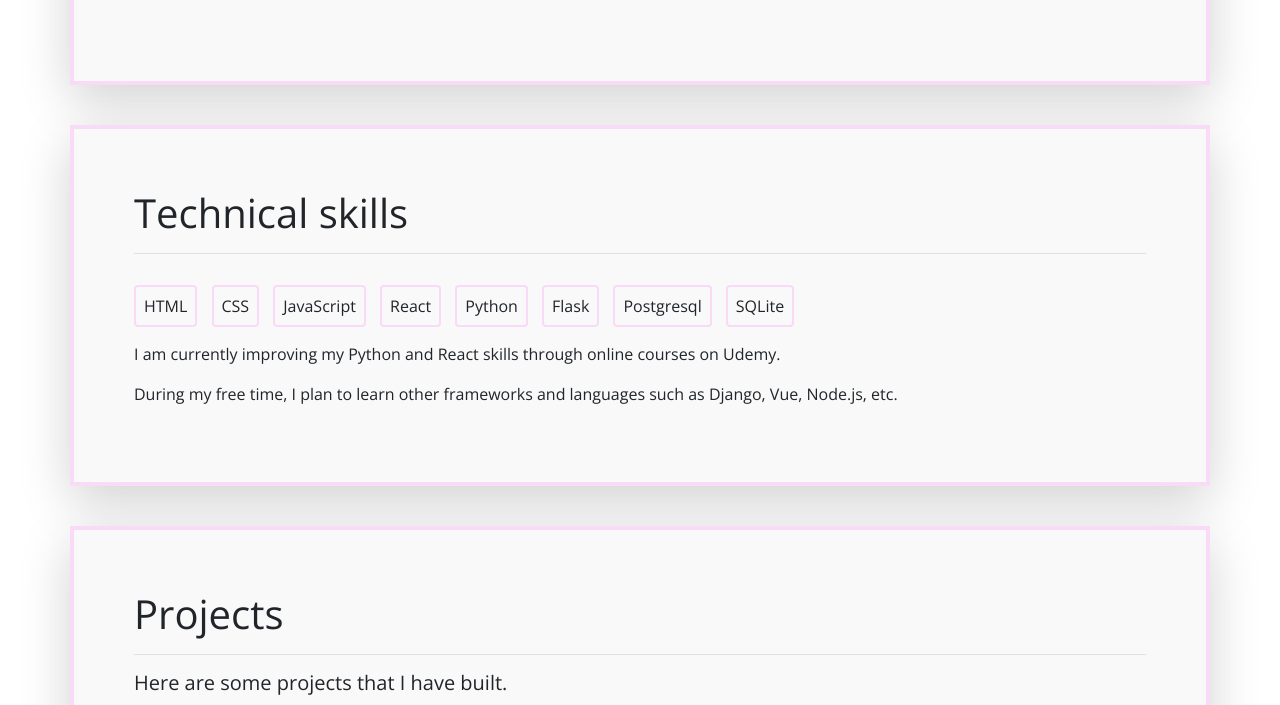
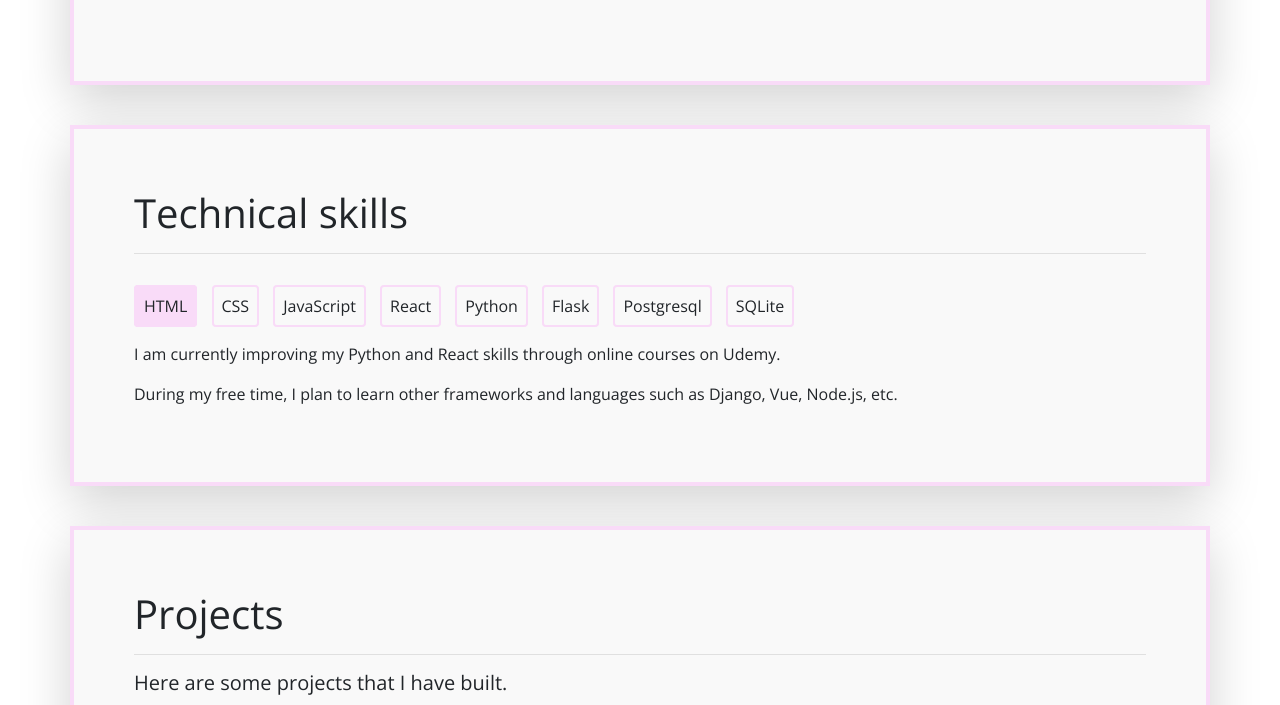
Before and after one commit to VictoriaLee91/website, a plain HTML site: page index.html in a window 1280 px wide. In both pictures the pointer is over the element "HTML". Shown: the part 919-1624 px from the top of the page. Drawn offline with nearby package versions, Linux system fonts and the light colour scheme.

Commit message:
added hover to language

```diff
--- a/styles.css
+++ b/styles.css
@@ -52,6 +52,9 @@ ul {
     margin-right: 10px;
     margin-bottom: 10px;
 }
+.language:hover {
+    background-color: #f9dbf8;
+}
 .card{
     border: 2px solid #f9dbf8;
     background-color:#333;
```
